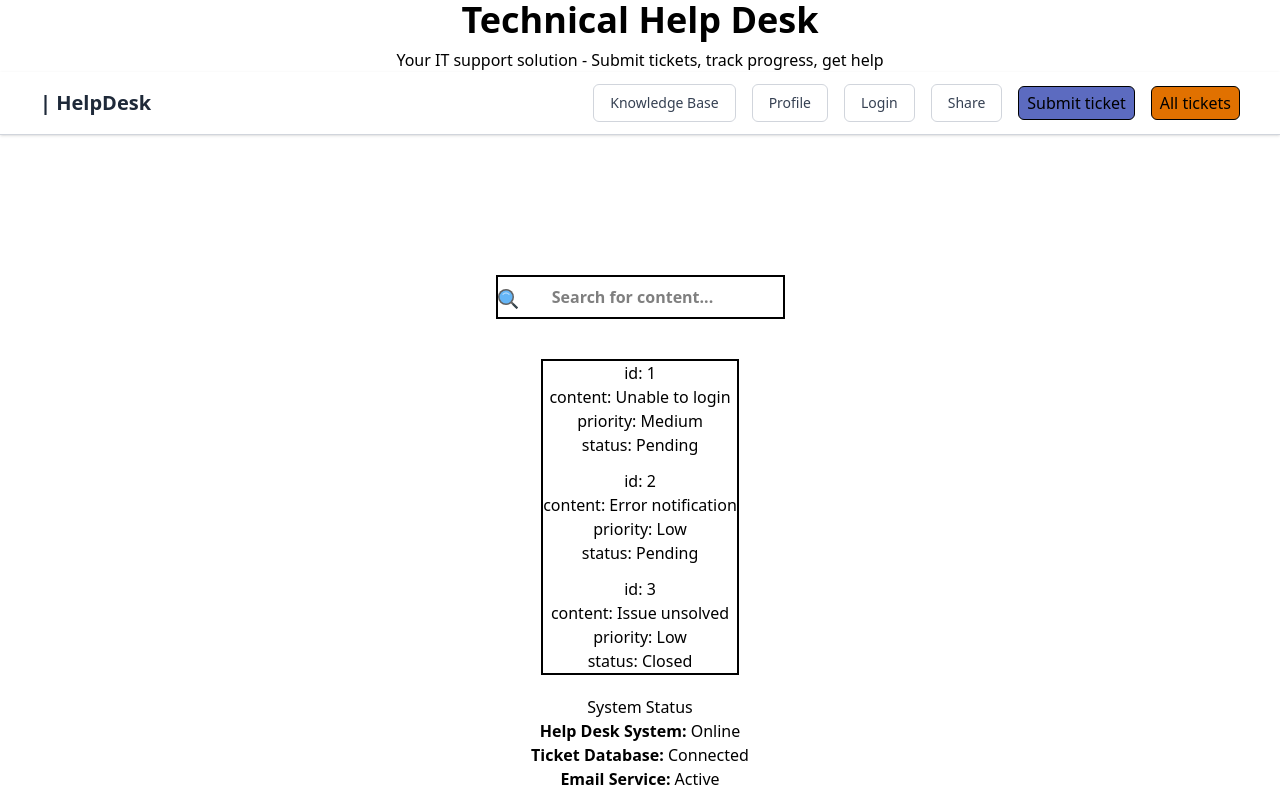
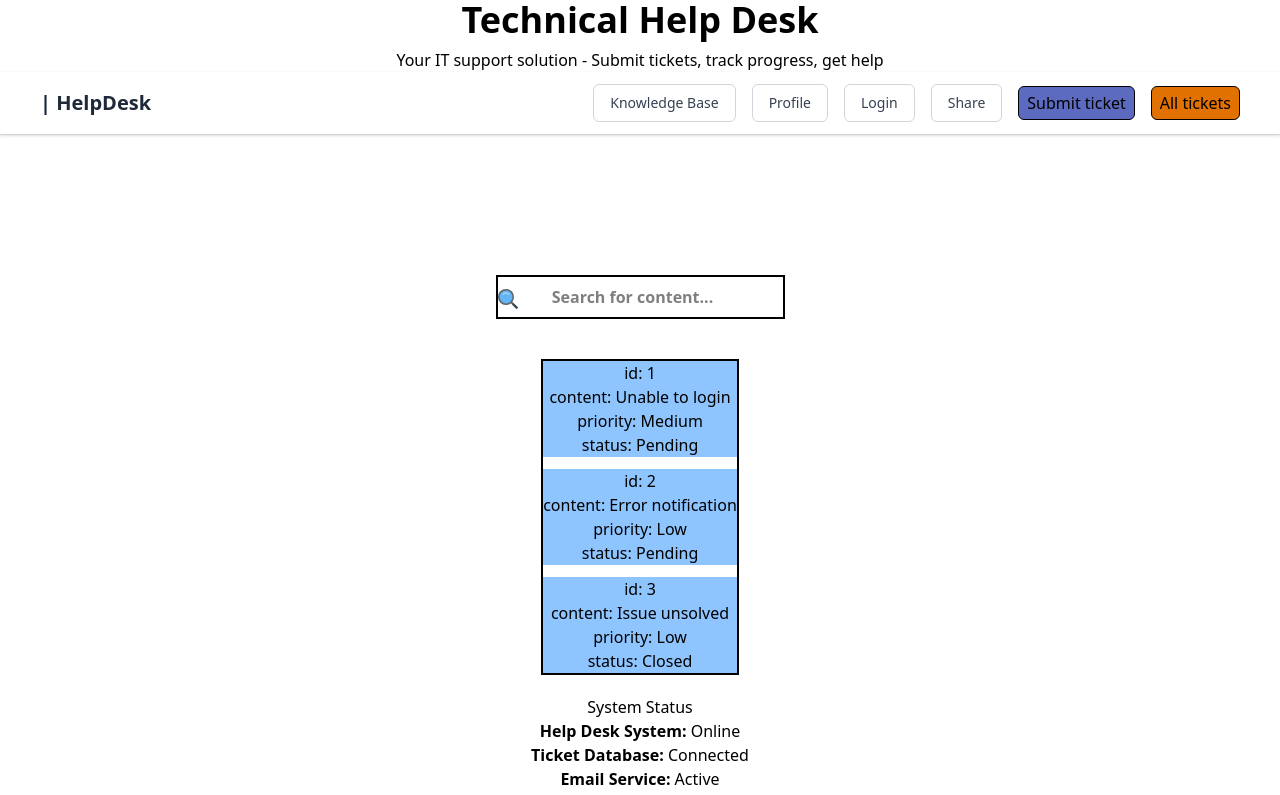
Before and after one commit to erichilla0525/fullstack-helpdesk, a React (Vite) app: page / in a window 1280 px wide. Shown: the top 795 px of the page. Built offline with nearby package versions, Linux system fonts and the light colour scheme.

Commit message:
Update form css element.

```diff
--- a/src/components/Ticket/SubmitTicketForm.tsx
+++ b/src/components/Ticket/SubmitTicketForm.tsx
@@ -36,7 +36,7 @@ export default function SubmitTicketForm({ tickets, setTickets}: SubmitTicketFor
   };
 
   return (
-    <form onSubmit={formSubmit} className="w-1/5 mx-auto flex flex-col border font-semibold items-center mt-3 mb-3 ">
+    <form onSubmit={formSubmit} className="w-1/5 mx-auto flex flex-col border font-semibold items-center mt-3 mb-3 bg-blue-50">
       <input
         type="text"
         placeholder="Waiting for input"
--- a/src/components/Ticket/Ticket.tsx
+++ b/src/components/Ticket/Ticket.tsx
@@ -9,11 +9,11 @@ interface WorkOrderProps {
 export default function WorkOrder({ tickets}: WorkOrderProps) {
 
   return(
-      <div className="flex flex-col justify-center mt-5 mb-5 gap-12">
+      <div className="flex flex-col justify-center mt-5 mb-5 gap-12 ">
 
         <div className='mx-auto space-y-3 border-2'>
           {tickets.map(ticket => (
-            <div key={ticket.id}>
+            <div key={ticket.id} className='bg-blue-300'>
               <p>id: {ticket.id}</p>
               <p>content: {ticket.Content}</p>
               <p>priority: {ticket.Priority}</p>
```
